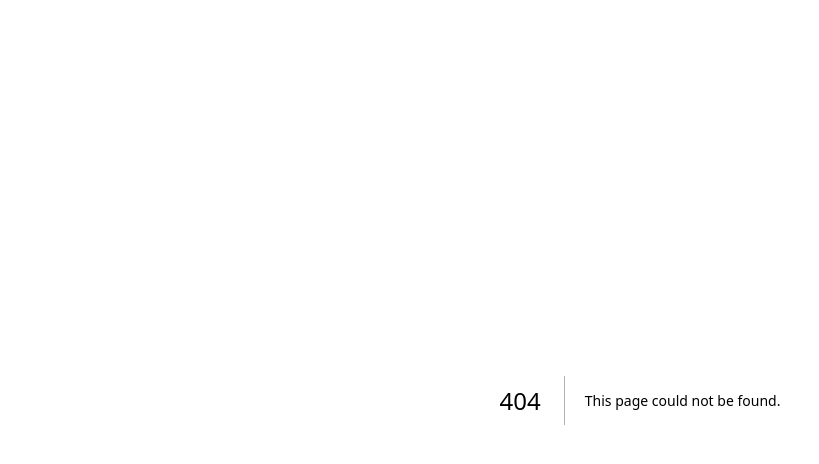
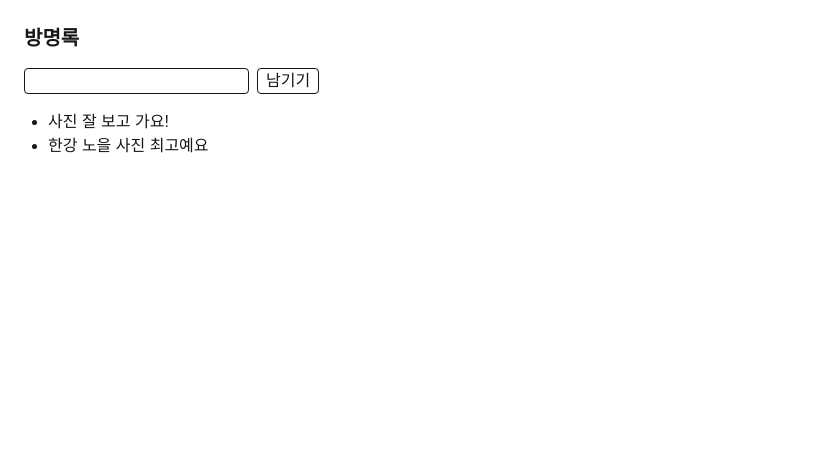
Before and after one commit to soongu/codeit-fs-16-next, a Next.js app in the folder next-lab/: page /p3-13/practice1 in a window 1280 px wide. Before the commit this address had no page. Shown: the top 464 px of the page, without its empty margins (0-819 px from the left). Built offline with nearby package versions, Linux system fonts and the light colour scheme.

Commit message:
feat: add GuestbookForm and GuestbookList components with API integration for guestbook entries

```diff
--- a/next-lab/app/p3-13/_components/ReadAllButton.jsx
+++ b/next-lab/app/p3-13/_components/ReadAllButton.jsx
@@ -1,17 +1,36 @@
 // ~/next-lab/app/p3-13/_components/ReadAllButton.jsx
 'use client';
 
+import { useMutation, useQueryClient } from '@tanstack/react-query';
+
+async function readAllNotifications() {
+  const response = await fetch('/p3-13/api/notifications/read', {
+    method: 'PATCH',
+  });
+
+  if (!response.ok) {
+    throw new Error(`알림을 읽음으로 바꾸지 못했어요 (${response.status})`);
+  }
+
+  return response.json();
+}
+
 export default function ReadAllButton() {
-  const handleClick = async () => {
-    await fetch('/p3-13/api/notifications/read', { method: 'PATCH' });
-  };
+  const queryClient = useQueryClient();
+  const { mutate, isPending } = useMutation({
+    mutationFn: readAllNotifications,
+    onSuccess: async () => {
+      await queryClient.invalidateQueries({ queryKey: ['notifications'] });
+    },
+  });
 
   return (
     <button
       type='button'
       className='mr-2 rounded border px-2'
-      onClick={handleClick}>
-      모두 읽음
+      onClick={() => mutate()}
+      disabled={isPending}>
+      {isPending ? '보내는 중…' : '모두 읽음'}
     </button>
   );
 }
--- /dev/null
+++ b/next-lab/app/p3-13/practice1/GuestbookForm.jsx
@@ -0,0 +1,54 @@
+// ~/next-lab/app/p3-13/practice1/GuestbookForm.jsx
+'use client';
+
+import { useState } from 'react';
+import { useMutation, useQueryClient } from '@tanstack/react-query';
+
+async function addEntry(text) {
+  const response = await fetch('/p3-13/practice1/api', {
+    method: 'POST',
+    headers: { 'Content-Type': 'application/json' },
+    body: JSON.stringify({ text }),
+  });
+
+  if (!response.ok) {
+    throw new Error(`글을 남기지 못했어요 (${response.status})`);
+  }
+
+  return response.json();
+}
+
+export default function GuestbookForm() {
+  const [text, setText] = useState('');
+  const queryClient = useQueryClient();
+  const { mutate, isPending } = useMutation({
+    mutationFn: addEntry,
+    onSuccess: async () => {
+      await queryClient.invalidateQueries({ queryKey: ['guestbook'] });
+      setText('');
+    },
+  });
+
+  const handleSubmit = (event) => {
+    event.preventDefault();
+    mutate(text);
+  };
+
+  return (
+    <form
+      className='mt-4 flex gap-2'
+      onSubmit={handleSubmit}>
+      <input
+        className='rounded border px-2'
+        value={text}
+        onChange={(event) => setText(event.target.value)}
+      />
+      <button
+        type='submit'
+        className='rounded border px-2'
+        disabled={isPending || text.trim() === ''}>
+        {isPending ? '남기는 중…' : '남기기'}
+      </button>
+    </form>
+  );
+}
--- /dev/null
+++ b/next-lab/app/p3-13/practice1/GuestbookList.jsx
@@ -0,0 +1,37 @@
+// ~/next-lab/app/p3-13/practice1/GuestbookList.jsx
+'use client';
+
+import { useQuery } from '@tanstack/react-query';
+
+async function getEntries() {
+  const response = await fetch('/p3-13/practice1/api');
+
+  if (!response.ok) {
+    throw new Error(`방명록을 불러오지 못했어요 (${response.status})`);
+  }
+
+  return response.json();
+}
+
+export default function GuestbookList() {
+  const { data, isPending, error } = useQuery({
+    queryKey: ['guestbook'],
+    queryFn: getEntries,
+  });
+
+  if (isPending) {
+    return <p className='mt-4'>불러오는 중…</p>;
+  }
+
+  if (error) {
+    return <p className='mt-4'>{error.message}</p>;
+  }
+
+  return (
+    <ul className='mt-4 list-disc pl-6'>
+      {data.map((entry) => (
+        <li key={entry.id}>{entry.text}</li>
+      ))}
+    </ul>
+  );
+}
--- /dev/null
+++ b/next-lab/app/p3-13/practice1/api/route.js
@@ -0,0 +1,21 @@
+// ~/next-lab/app/p3-13/practice1/api/route.js
+const entries = [
+  { id: 1, text: '사진 잘 보고 가요!' },
+  { id: 2, text: '한강 노을 사진 최고예요' },
+];
+
+export async function GET() {
+  await new Promise((resolve) => setTimeout(resolve, 500));
+
+  return Response.json(entries);
+}
+
+export async function POST(request) {
+  const { text } = await request.json();
+  await new Promise((resolve) => setTimeout(resolve, 1000));
+
+  const entry = { id: entries.length + 1, text };
+  entries.push(entry);
+
+  return Response.json(entry, { status: 201 });
+}
--- /dev/null
+++ b/next-lab/app/p3-13/practice1/page.js
@@ -0,0 +1,13 @@
+// ~/next-lab/app/p3-13/practice1/page.js
+import GuestbookForm from './GuestbookForm.jsx';
+import GuestbookList from './GuestbookList.jsx';
+
+export default function GuestbookPage() {
+  return (
+    <main className='p-6'>
+      <h2 className='text-xl font-semibold'>방명록</h2>
+      <GuestbookForm />
+      <GuestbookList />
+    </main>
+  );
+}
```
